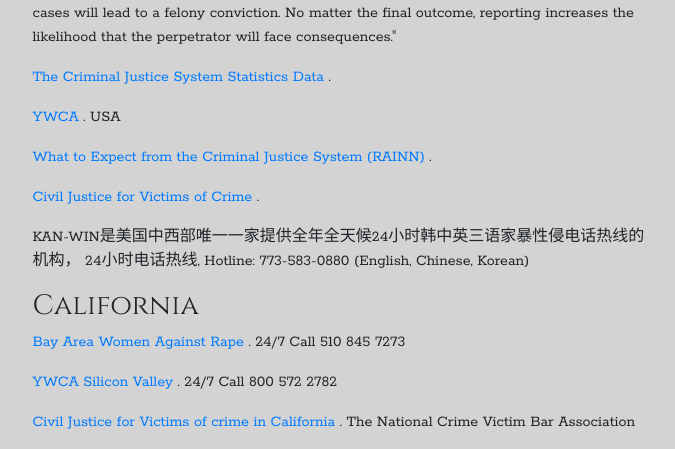
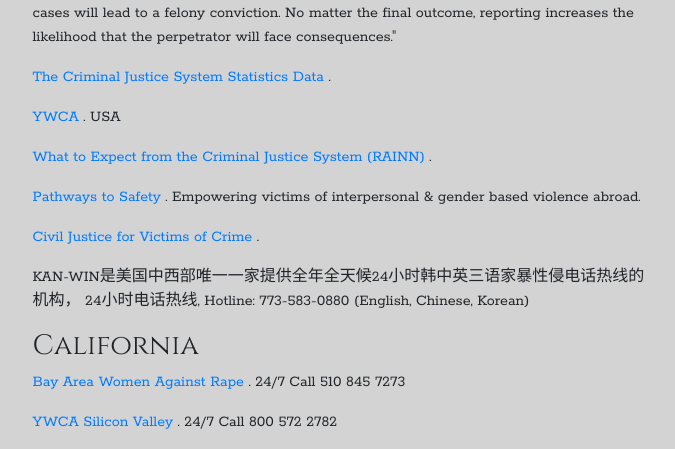
Before and after one commit to steph2088/stephwiki, a Flask app: template templates/infos/usa.html in a window 1280 px wide. Shown: the part 265-714 px from the top of the page, without its empty margins (295-970 px from the left). Run offline with Flask 2, Linux system fonts and the light colour scheme; the template is opened without the code that fills it, so the values that code supplies are empty; some libraries are stand-ins or nearby versions.

Commit message:
add pathway on usa page

```diff
--- a/templates/infos/usa.html
+++ b/templates/infos/usa.html
@@ -12,6 +12,7 @@
 <p> <a href="https://www.rainn.org/statistics/criminal-justice-system"> The Criminal Justice System Statistics Data </a>. </p>
 <p> <a href="https://www.ywca.org/"> YWCA </a>. USA </p>
 <p> <a href="https://www.rainn.org/articles/what-expect-criminal-justice-system"> What to Expect from the Criminal Justice System (RAINN) </a>. </p>
+<p> <a href="https://pathwaystosafety.org"> Pathways to Safety </a>. Empowering victims of interpersonal & gender based violence abroad. </p>
 <p> <a href="http://victimsofcrime.org/help-for-crime-victims/get-help-bulletins-for-crime-victims/civil-justice-for-victims-of-crime" > Civil Justice for Victims of Crime </a>. </p>
 <p> KAN-WIN是美国中西部唯一一家提供全年全天候24小时韩中英三语家暴性侵电话热线的机构， 24小时电话热线, Hotline: 773-583-0880 (English, Chinese, Korean) </p>
 
```
